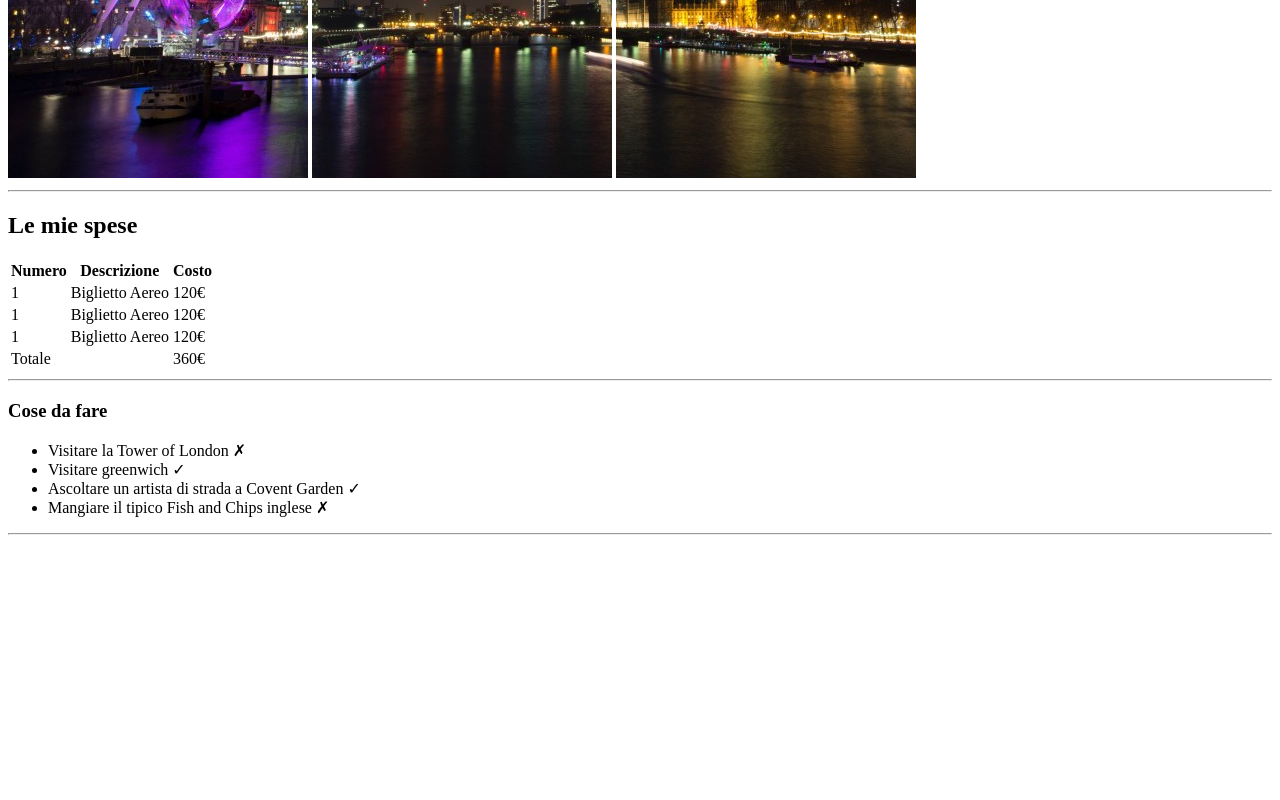
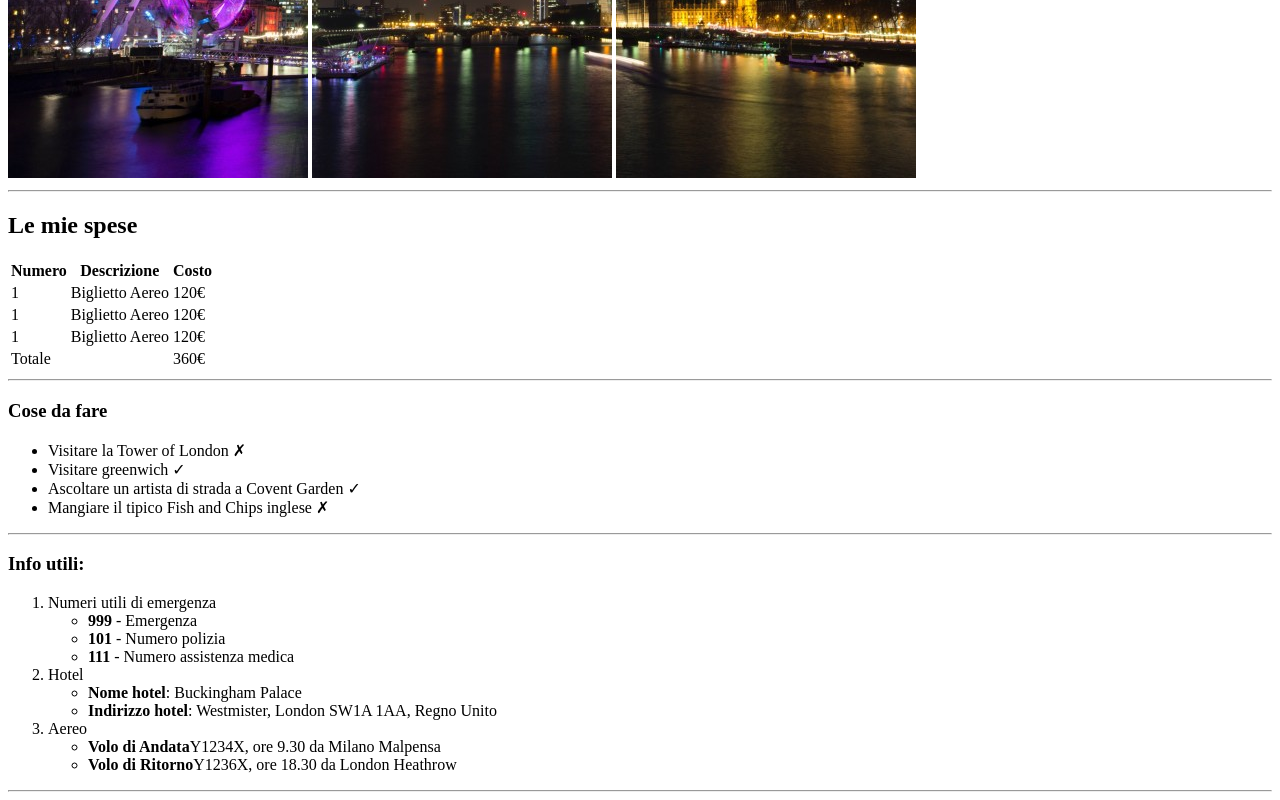
Before and after one commit to MicheleGresta/html-london-trip, a plain HTML site: page index.html in a window 1280 px wide. Shown: the part 488-1288 px from the top of the page. Before the commit the page ends 1031 px from the top, so only its background shows below. Drawn offline with Linux system fonts and the light colour scheme.

Commit message:
info utili

```diff
--- a/index.html
+++ b/index.html
@@ -65,7 +65,33 @@
 
         <hr>
 
+        <!-- Info utili: -->
+        <div>
+            <h3>Info utili:</h3>
+            <ol>
+                <li>Numeri utili di emergenza
+                    <ul>
+                        <li><strong>999</strong> - Emergenza</li>
+                        <li><strong>101</strong> - Numero polizia</li>
+                        <li><strong>111</strong> - Numero assistenza medica</li>
+                    </ul>
+                </li>
+                <li>Hotel
+                    <ul>
+                        <li><strong>Nome hotel</strong>: Buckingham Palace</li>
+                        <li><strong>Indirizzo hotel</strong>: Westmister, London SW1A 1AA, Regno Unito</li>
+                    </ul>
+                </li>
+                <li>Aereo
+                    <ul>
+                        <li><strong>Volo di Andata</strong>Y1234X, ore 9.30 da Milano Malpensa</li>
+                        <li><strong>Volo di Ritorno</strong>Y1236X, ore 18.30 da London Heathrow</li>
+                    </ul>
+                </li>
+            </ol>
+        </div>
 
+        <hr>
 
 
 
```
